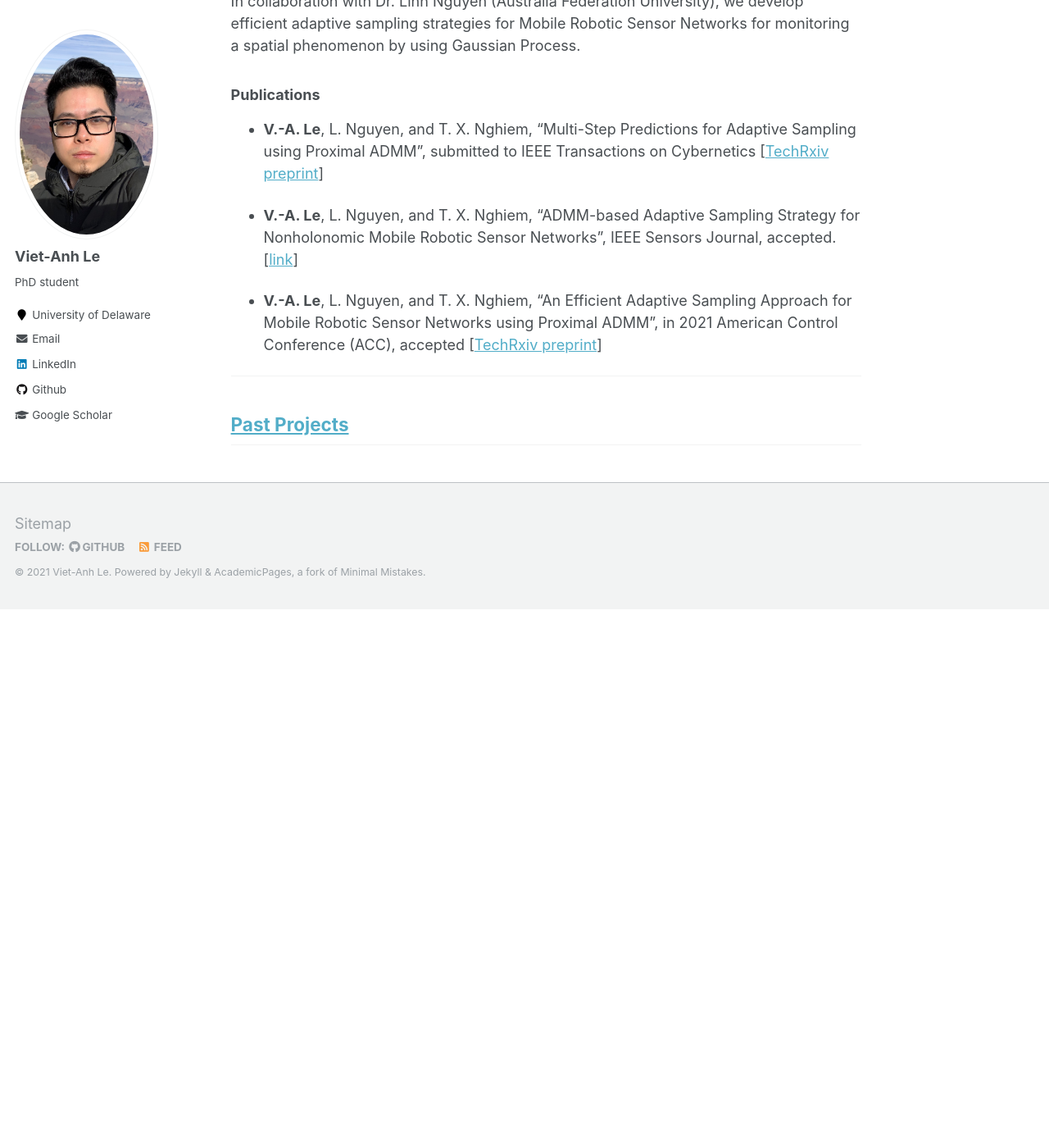
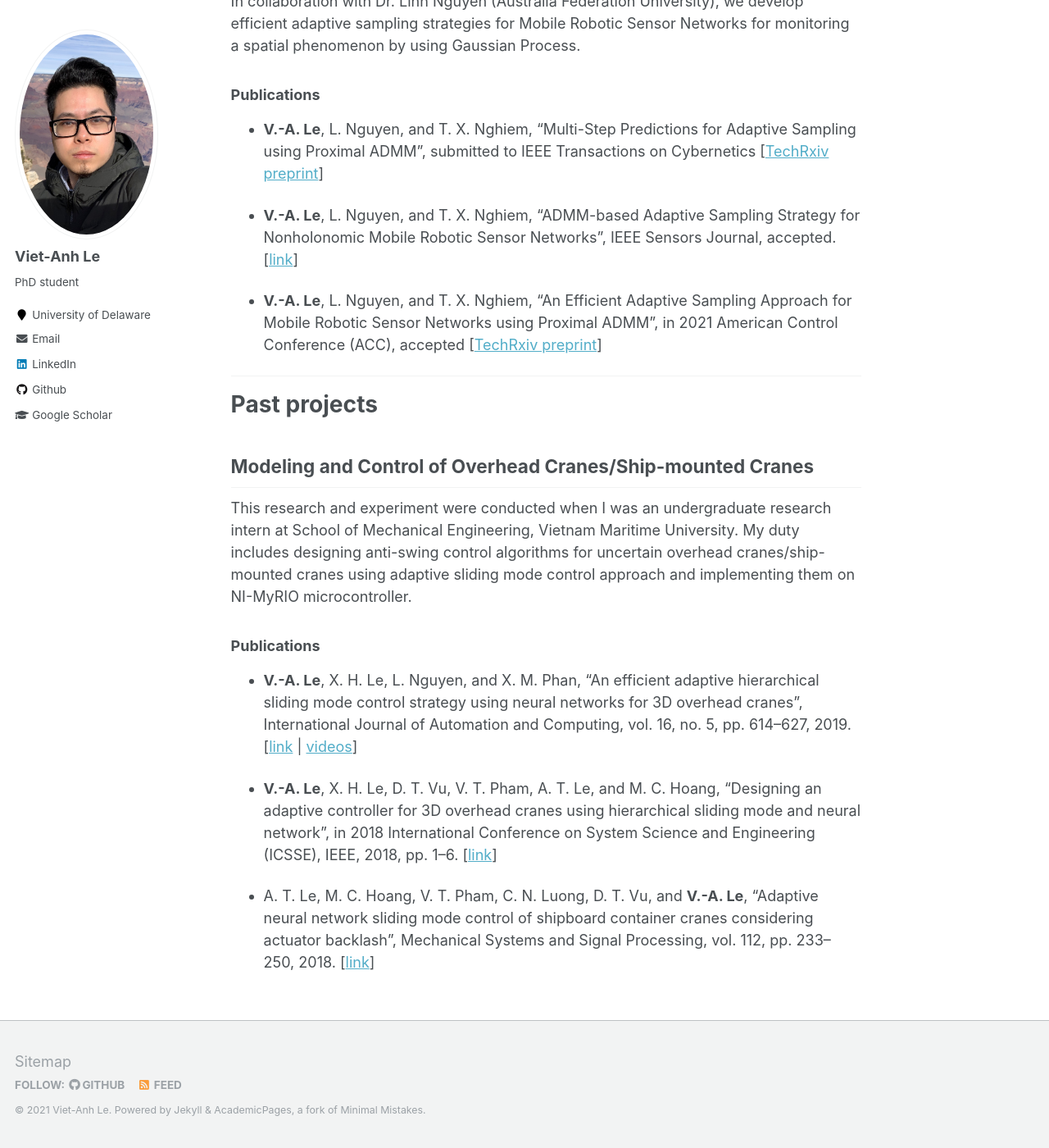
Before and after one commit to vietanhle0101/vietanhle0101.github.io, a Jekyll site: the page built from _pages/projects.md, in a window 1280 px wide and 1400 px high, scrolled down 1248 px. Shown: the whole window at 82% size. Built offline with Jekyll 4.4.1, drawn with Linux system fonts in a browser that asks for light colours; before the commit the page ends 1991 px from its top, so only the background shows below that.

Commit message:
update research

```diff
--- a/_pages/projects.md
+++ b/_pages/projects.md
@@ -35,4 +35,16 @@ In collaboration with Dr. Linh Nguyen (Australia Federation University), we deve
 
 <hr />
 
-## [Past Projects](https://vietanhle0101.github.io/past_projects/)
+# Past projects
+
+## Modeling and Control of Overhead Cranes/Ship-mounted Cranes
+
+This research and experiment were conducted when I was an undergraduate research intern at School of Mechanical Engineering, Vietnam Maritime University. My duty includes designing anti-swing control algorithms for uncertain overhead cranes/ship-mounted cranes using adaptive sliding mode control approach and implementing them on NI-MyRIO microcontroller.
+
+### Publications
+
+* **V.-A. Le**, X. H. Le, L. Nguyen, and X. M. Phan, “An efficient adaptive hierarchical sliding mode control strategy using neural networks for 3D overhead cranes”, International Journal of Automation and Computing, vol. 16, no. 5, pp. 614–627, 2019. [[link](https://www.sciencedirect.com/science/article/abs/pii/S0888327018302322) \| [videos](https://www.youtube.com/playlist?list=PLctBt518bw6C32VeKsu93DWxS4S5cg6Tf)]
+
+* **V.-A. Le**, X. H. Le, D. T. Vu, V. T. Pham, A. T. Le, and M. C. Hoang, “Designing an adaptive controller for 3D overhead cranes using hierarchical sliding mode and neural network”, in 2018 International Conference on System Science and Engineering (ICSSE), IEEE, 2018, pp. 1–6. [[link](https://ieeexplore.ieee.org/abstract/document/8520162)]
+
+* A. T. Le, M. C. Hoang, V. T. Pham, C. N. Luong, D. T. Vu, and **V.-A. Le**, “Adaptive neural network sliding mode control of shipboard container cranes considering actuator backlash”, Mechanical Systems and Signal Processing, vol. 112, pp. 233–250, 2018. [[link](https://link.springer.com/article/10.1007/s11633-019-1174-y)]
```
Also changed, not shown: 1 other file.
